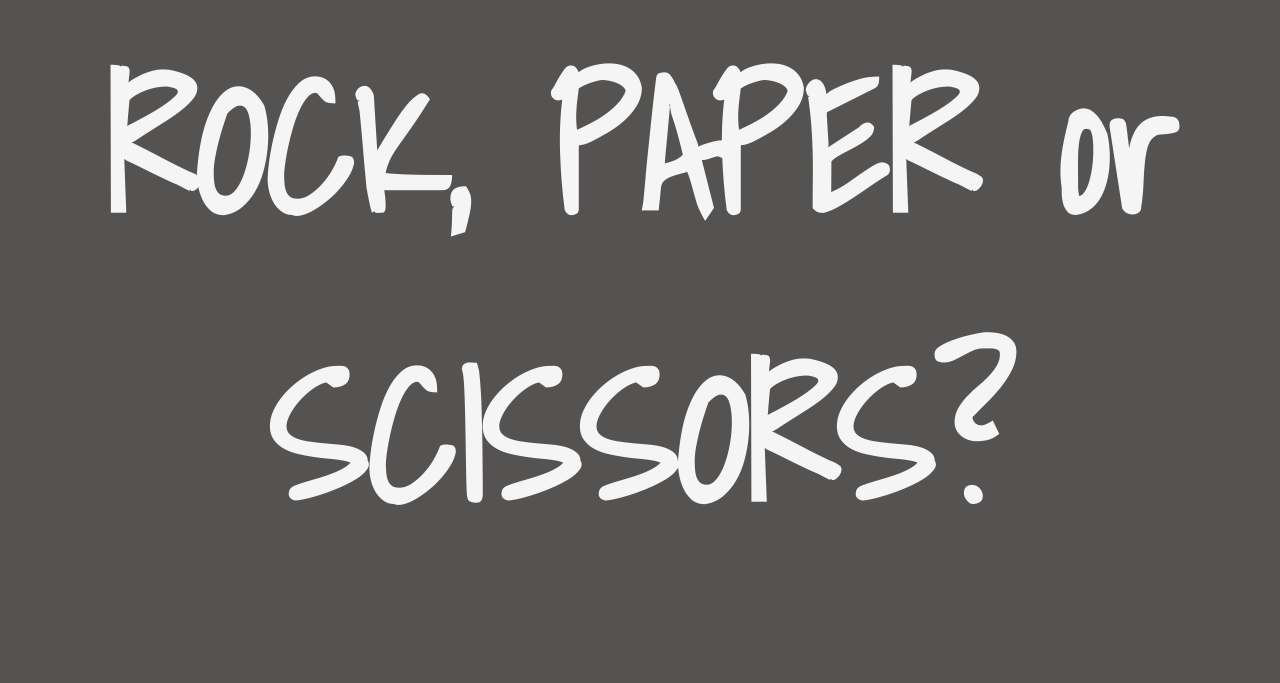
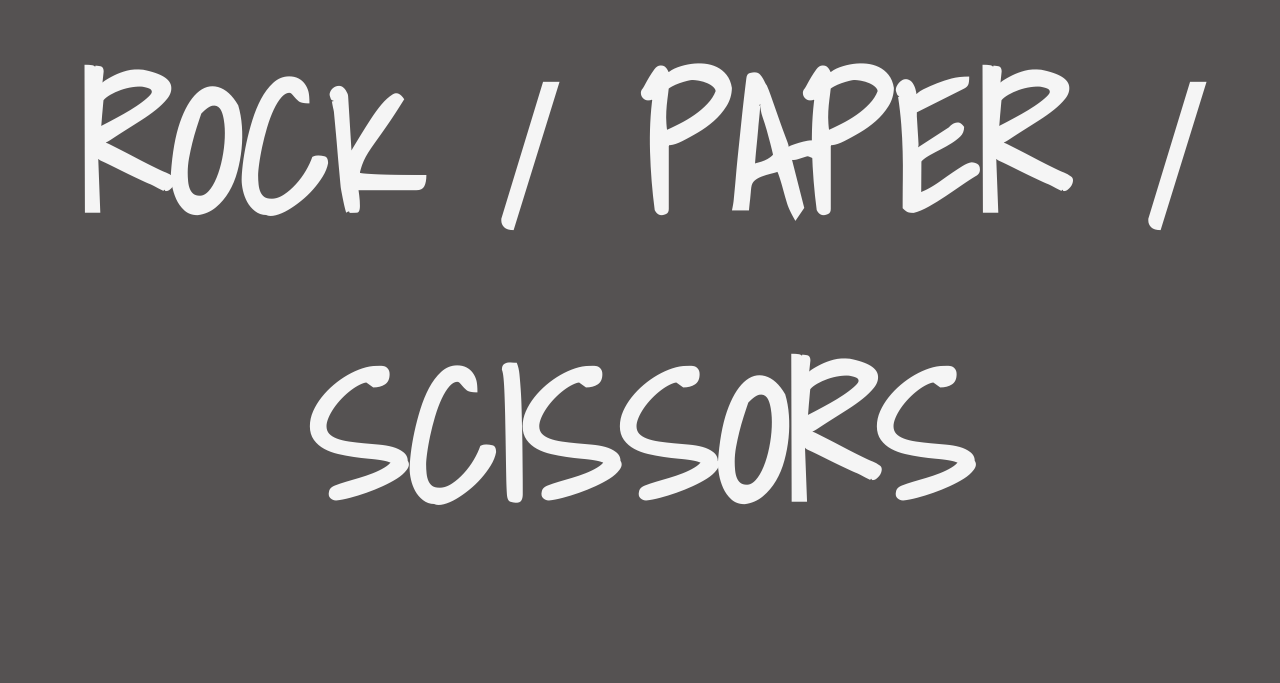
Before and after one commit to T-Pirozzini/Rock-Paper-Scissors, a website: page index.html in a window 1280 px wide. Shown: the part 117-800 px from the top of the page. Drawn offline with Linux system fonts and the light colour scheme.

```diff
--- a/index.html
+++ b/index.html
@@ -15,7 +15,7 @@
         <title>RPS GAME</title>
     </head>
     <body>
-        <h1>ROCK, PAPER or SCISSORS?</h1>
+        <h1>ROCK / PAPER / SCISSORS</h1>
 
         <!-- Buttons/Options/Audio -->
         <div class = 'button-container'>
```
Also changed, not shown: README.md, assets/Home.png (added).
